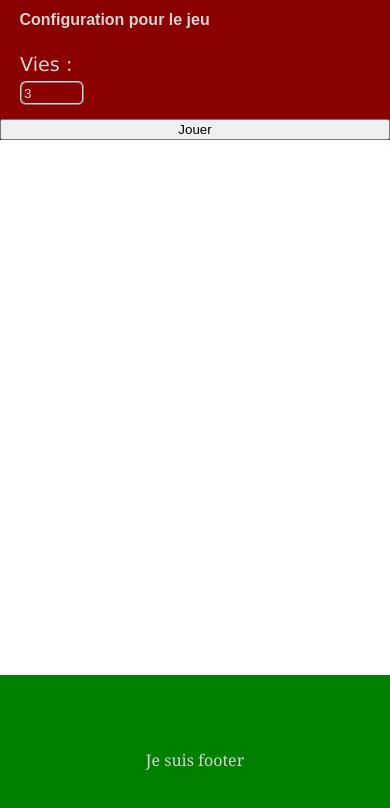
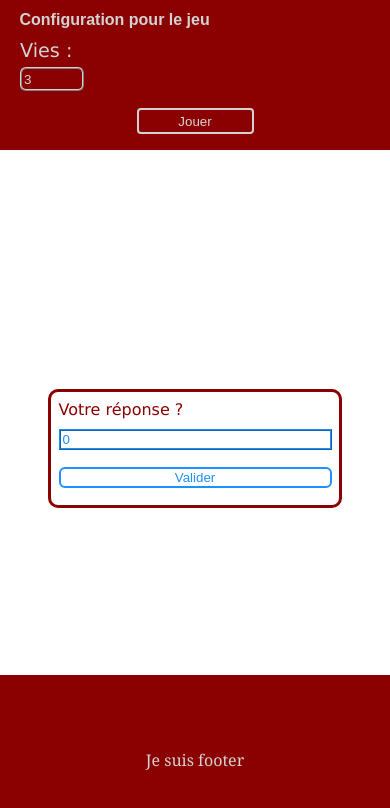
Before and after one commit to KevinCastel/react-educational-project, a React (Create React App) app: page / in a window 390 px wide. Shown: the top 808 px of the page. Built offline with nearby package versions, Linux system fonts and the light colour scheme.

Commit message:
amélioration du css mobile et laptop. Début d'implémentation d'une partie

```diff
--- a/src/App.css
+++ b/src/App.css
@@ -15,24 +15,67 @@
   /* position: absolute;  */
 }
 
-body, .App-header{
+body{
   overflow: hidden;
 }
 
+.App-not-playing, .App-not-playing {
+  height: 100%;
+  display: flex;
+}
 
+.App-not-playing{
+  flex-direction: row;
+}
+
+.App-playing{
+  flex-direction: column;
+  height: 80%;
+}
+
+
+.App-header-not-playing {
+  width: 46%;
+  min-width: 290px;
+  max-width: 330px;
+}
+
+.App-header-playing {
+  width: 100%;
+  height: 140px;
+  background-color: var(--red-hero-journey);
+}
 
 p{
   font-family: Cambria, Cochin, Georgia, Times, 'Times New Roman', serif;
   color: var(--gray-hero-journey);
 }
 
-.div_menu {
+.div-menu input{
+    background-color: var(--red-hero-journey);
+    border-color: var(--gray-hero-journey);
+    border-style: ridge;
+    border-radius: 6px;
+    color: var(--gray-hero-journey);
+    margin-top: 5px;
+    transition: all 1s ease-out;
+}
+
+
+.div-menu input:focus{
+  color:var(--blue-hero-journey);
+  border: 0.6mm ridge var(--blue-hero-journey);
+  outline: none;
+  transition: all 1s ease-out;
+}
+
+.div-menu {
   display: flex;
   flex-direction: column;
   margin: 0;
   top: 0;
   /* position: fixed; */
-  width: 40%;
+  width: 100%;
   height: 100%;
   background-color: var(--red-hero-journey);
   z-index: 0;
@@ -47,6 +90,51 @@ h1{
 }
 
 
+.button-play-center {
+  width: 100%;
+  height: 20%;
+  min-height: 60px;
+  display: flex;
+  justify-content: center;
+  align-items: center;
+}
+
+
+.btn-play{
+  width: 30%;
+  height: 18%;
+  min-height: 26px;
+  min-width: 70px;
+  background-color: var(--red-hero-journey);
+  border: 0.6mm solid var(--gray-hero-journey);
+  border-radius: 4px;
+  font-family: Arial, Helvetica, sans-serif;
+  color: var(--gray-hero-journey);
+  transition: all 1s ease-out;
+}
+
+.btn-play:hover{
+  color: var(--blue-hero-journey);
+  border-color: var(--blue-hero-journey);
+  cursor: grab;
+  transition: all 1s ease-out;
+}
+
+.div-game-section {
+  width: 100%;
+  display: flex;
+  justify-content: center;
+  align-items: center;
+  flex-direction: column;
+  margin-bottom: 20%;
+}
+
+.div-game-section label{
+  text-align: left;
+  color: var(--red-hero-journey);
+  font-family: 'Lucida Sans', 'Lucida Sans Regular', 'Lucida Grande', 'Lucida Sans Unicode', Geneva, Verdana, sans-serif;
+}
+
 .div_life{
   height: 200px;
   width: 100%;
@@ -60,14 +148,6 @@ h1{
   flex-direction: column;
 }
 
-.div_life input{
-    background-color: var(--red-hero-journey);
-    border-color: var(--gray-hero-journey);
-    border-style: ridge;
-    border-radius: 6px;
-    color: var(--gray-hero-journey);
-    margin-top: 5px;
-}
 
 .div_life label {
   text-align: left;
@@ -77,11 +157,70 @@ h1{
   color: #D3D3D3;
 }
 
-.body-customized{
-  height: auto;
-  width: auto;
-  background-color: blue;
+
+/*All styles under are for play section*/
+
+.body-customized-playing {
+  width: 100%;
+  height: 100%;
+  display: flex;
+  justify-content: center;
+  align-items: center;
 }
+
+.body-customized-not-playing{
+  height: 80%;
+  width: 100%;
+  display: flex;
+  justify-content: center;
+  align-items: center;
+}
+
+/*
+Used to center the input section of the player
+*/
+.justify-left {
+  display: flex;
+  flex-direction: column;
+  width: 70%;
+  border: 0.8mm solid var(--red-hero-journey);
+  border-radius: 10px;
+  padding: 2%;
+}
+
+.justify-left *{
+  margin-bottom: 10px;
+}
+
+.justify-left button{
+  margin-top: 7px;
+  background-color: white;
+  color: var(--blue-hero-journey);
+  border: 0.6mm solid var(--blue-hero-journey);
+  border-radius: 6px;
+  cursor: grab;
+  transition: all 1s ease-out;
+}
+
+.justify-left button:hover{
+  color: var(--red-hero-journey);
+  border-color: var(--red-hero-journey);
+  transition: all 1s ease-out;
+}
+
+.justify-left input{
+  color: var(--blue-hero-journey);
+  border: 0.6mm ridge var(--blue-hero-journey);
+  transition : all 1s ease-out;
+}
+
+.justify-left input:focus{
+  color: var(--red-hero-journey);
+  outline: none;
+  border: 0.6mm ridge var(--red-hero-journey);
+  transition : all 1s ease-out;
+}
+
 
 .App-footer{
   position: fixed;
@@ -89,17 +228,32 @@ h1{
   min-height: 50px;
   height: 20%;
   width: 100%;
-  background-color:green;
+  background-color:var(--red-hero-journey);
   display: flex;
   justify-content: center;
   align-items: center;
 }
 
 @media only screen and (max-width:500px){
-  .div_menu{
+  .App-not-playing {
+    flex-direction: column;
+  }
+
+  .body-customized-not-playing{
+    width: 100%;
+  }
+
+  .App-header-not-playing {
+    width: 100%;
+    min-width: 100%;
+    height: auto;
+  }
+
+  .div-menu{
     width: 100%;
     height: 140px;
     background-color: var(--red-hero-journey);
+    padding-bottom: 10px;
   }
 
   h1{
--- a/src/App.tsx
+++ b/src/App.tsx
@@ -2,28 +2,45 @@ import { error } from 'console';
 import './App.css';
 import "./index.css"
 import { callbackify } from 'util';
-import { useState } from 'react';
+import { ChangeEvent, useState } from 'react';
 import { Input } from 'postcss';
+import { Target } from 'inspector/promises';
 
 
 const DEFAULT_LIVES = 3;
 
 function App() {
   const [is_playing, setIsPlaying] = useState(false);
-  const start_game = (childData:boolean) => {
-    setIsPlaying(childData === true);
-    console.log("refresh isplauing :", childData);
+  const [lives, setLives] = useState(DEFAULT_LIVES);
+  const [numToFind, setNumToFind] = useState(0);
+
+  const start_game = (is_playing:boolean) => {
+    setIsPlaying(is_playing);
+    if (is_playing){
+      setNumToFind(Math.floor(Math.random()*9999));
+    }
   };
 
-  const divManageGame = DivManageGame(start_game);
+  const change_lives = (new_lives_value:number) => {
+    setLives(new_lives_value);
+  };
+
+  let divManageGame = null
+
+  if (!is_playing){
+    divManageGame = DivManageGame(start_game, change_lives);
+  }
+
+  //handleAnswer
+
 
   return (
-    <div className="App">
-      <header className="App-header">
+    <div className={is_playing ? "App-playing" : "App-not-playing"}>
+      <header className={is_playing ? "App-header-playing" : "App-header-not-playing"}>
         {divManageGame}
       </header>
-      <div className='body-customized'>
-
+      <div className={is_playing ? 'body-customized-playing' : "body-customized-not-playing"}>
+        <GameSection/>
       </div>
       <div className='App-footer'>
         <p>Je suis footer</p>
@@ -35,33 +52,52 @@ function App() {
 
 /* Return a component witch is a div with fields stuffs
 to configure game*/
-function DivManageGame(parentCallback:(v:boolean)=>void){
-  const buttonPlay = ButtonPlay(parentCallback);
+function DivManageGame(parentCallbackStartGame:(v:boolean)=>void,
+                      parentCallbackChangeLives:(i:number)=>void,
+                    )
+{
+  const button_play = ButtonPlay(parentCallbackStartGame);
+  const field_game_lives = FieldGame("life", true, parentCallbackChangeLives)
   return (
-    <div className="div_menu">
+    <div className="div-menu">
       <h1>Configuration pour le jeu</h1>
-      <FieldGame element_name='life' />
-      {buttonPlay}
+      {field_game_lives}
+      {button_play}
     </div>
+  )
+}
+
+function GameSection(){
+  return (
+    <div className="div-game-section">
+      <div className='justify-left'>
+        <label htmlFor="player-value">Votre réponse ?</label>
+        <input name="player-value" type="int" defaultValue="0"/>
+        <button>Valider</button>
+      </div>
+    </div>
+
   )
 }
 
 /* Return a component that is a set of elements for configuring game,
 Build div with label and input element*/
-function FieldGame({element_name="", is_num=true}){
+function FieldGame(element_name="", is_num=true, parentCallback:(v:number)=>void){
   let type_field = "normal";
   if (is_num){
     type_field = "numeric";
   }
-  const div_name = `div_${element_name}`;
 
-  const [lives, setLives] = useState(DEFAULT_LIVES);
+  const inputCallback = (e:ChangeEvent<HTMLInputElement>) => {
+    console.log("e target value :", e.target.value);
+    parentCallback(Number(e.target.value));
+  }
 
   return (
-    <div className={div_name}>
+    <div className={`div_${element_name}`}>
       <div>
-        <label>Vies :</label>
-        <input type={type_field} defaultValue={DEFAULT_LIVES} onChange={e => setLives(Number(e.target.value))}/>
+        <label className={`label_${element_name}`} htmlFor={`input-${element_name}`}>Vies :</label>
+        <input name={`input-${element_name}`} type={type_field} defaultValue={DEFAULT_LIVES} onChange={inputCallback}/>
       </div>
     </div>
   )
@@ -69,14 +105,15 @@ function FieldGame({element_name="", is_num=true}){
 
 function ButtonPlay(parentCallback:(v:boolean) => void){
   const handleButtonPlay = () => {
-    // console.log("start game ?");
     parentCallback(true); //refresh playing
+    console.log("click");
   }
-  return <button onClick={handleButtonPlay}>Jouer</button>
+  return (
+    <div className='button-play-center'>
+      <button className='btn-play' onClick={handleButtonPlay} >Jouer</button>
+    </div>
+  )
 }
 
-function startGame(){
-  console.log("startGame is clicked");
-}
 
 export default App;
```
